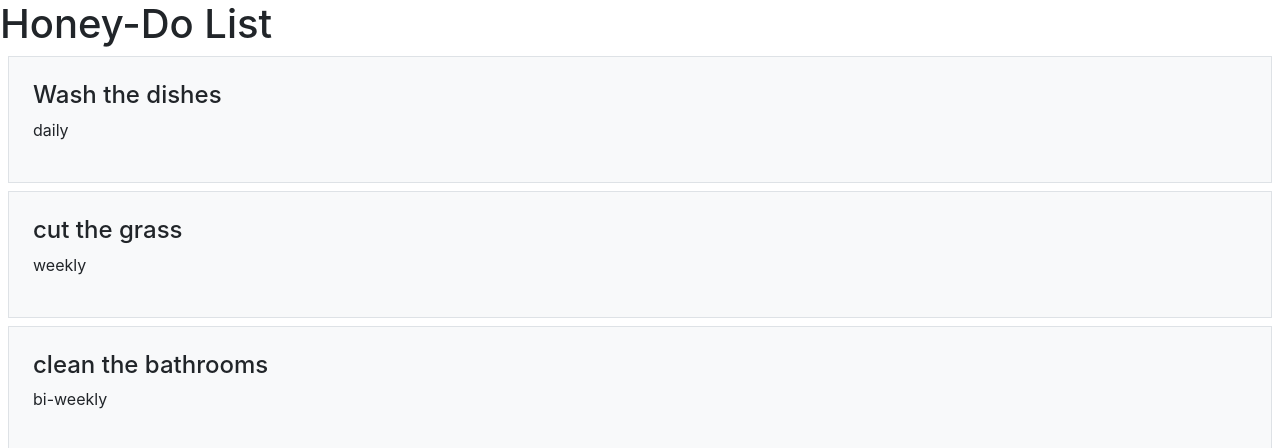
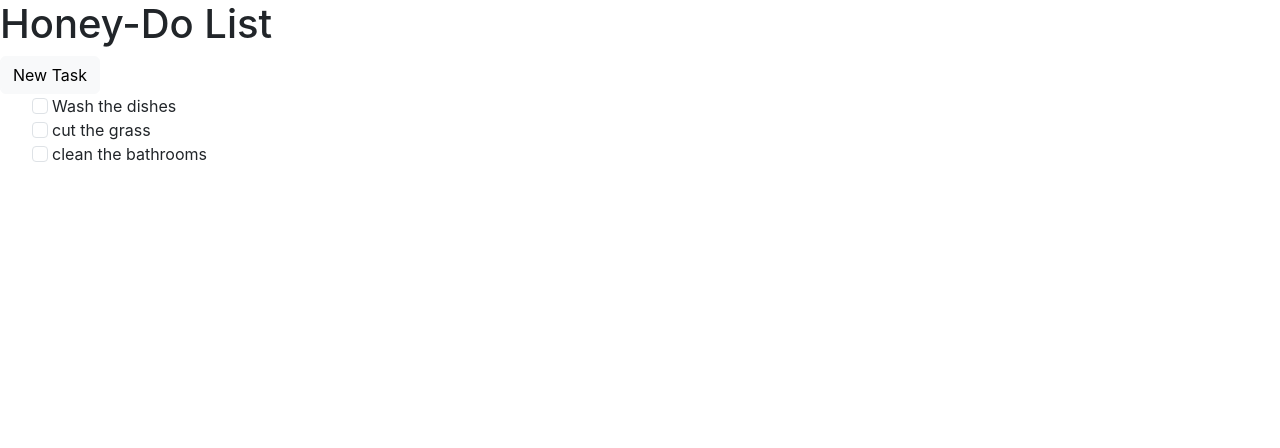
Before and after one commit to javar10/Honey-Do-List_React, a React (Create React App) app: page / in a window 1280 px wide. Shown: the top 448 px of the page. Built offline with nearby package versions, Linux system fonts and the light colour scheme.

Commit message:
added new task button and form

```diff
--- a/src/App.js
+++ b/src/App.js
@@ -1,8 +1,10 @@
-import TaskCard from "./TaskCard";
+import NewTaskForm from "./components/NewTaskForm";
+import TaskCard from "./components/TaskCard";
+import NewTaskBtn from "./components/buttons/NewTaskBtn";
 
 // time_rating options: 1: 0-30 minutes, 2: 30-60 minutes, 3: 1-2 hours, 4:2-4 hours, 5:4+ hours
-// frequency options: daily, weekly, bi-weekly, monthly, every _ months
-const ChoreList = [
+// frequency options: one-time, daily, weekly, bi-weekly, monthly, every _ months
+const TaskList = [
   {
     id: 0,
     name: "Wash the dishes",
@@ -32,10 +34,18 @@ const ChoreList = [
 ];
 
 function App() {
+  const handleClick = () => {
+    <NewTaskForm />
+  };
+
   return (
     <div >
       <h1>Honey-Do List</h1>
-      {ChoreList.map( chore => <TaskCard task={chore} />)}
+      <NewTaskBtn />
+      <ul>
+        {TaskList.map( task => <TaskCard task={task} key={task.id}/>)}
+      </ul>
+
     </div>
   );
 }
--- a/src/TaskCard.js
+++ /dev/null
@@ -1,11 +0,0 @@
-
-function TaskCard(props) {
-    return (
-        <div className="bg-light border p-4 m-2">
-            <h4>{props.task.name}</h4>
-            <p>{props.task.frequency}</p>
-        </div>
-    )
-}
-
-export default TaskCard
--- /dev/null
+++ b/src/components/NewTaskForm.js
@@ -0,0 +1,24 @@
+
+function NewTaskForm() {
+    return (
+        <>
+            <form id="newTaskForm">
+                <div className="mb-3">
+                    <label htmlFor="newTaskName" className="form-label">Task Name</label>
+                    <input type="text" className="form-control" id="newTaskName" />
+                </div>
+                <select className="form-select" aria-label="Default select example" id="newTaskFrequency">
+                    <option defaultValue disabled>Frequency</option>
+                    <option value="One-Time">One-Time</option>
+                    <option value="Daily">Daily</option>
+                    <option value="Weekly">Weekly</option>
+                    <option value="Bi-Weekly">Bi-Weekly</option>
+                    <option value="Monthly">Monthly</option>
+                </select>
+                <button type="submit" className="btn btn-light">Submit</button>
+            </form>
+        </>
+    );
+}
+
+export default NewTaskForm;
--- /dev/null
+++ b/src/components/TaskCard.js
@@ -0,0 +1,11 @@
+
+function TaskCard(props) {
+    return (
+        <li className="list-group-item">
+            <input className="form-check-input me-1" type="checkbox" value="" aria-label="..." id={`task${props.task.id}`}/>
+            {props.task.name}
+        </li>
+    )
+}
+
+export default TaskCard
--- /dev/null
+++ b/src/components/buttons/NewTaskBtn.js
@@ -0,0 +1,23 @@
+import { useState } from 'react';
+import NewTaskForm from "../NewTaskForm";
+
+function NewTaskBtn() {
+    let [isNewTask, setIsNewTask] = useState(false);
+
+    function displayForm() {
+        setIsNewTask(isNewTask = true);
+
+    }
+
+    return (
+        <div>
+            {isNewTask && <NewTaskForm />}
+            <button type="button" className="btn btn-light" id="newTaskBtn" onClick={displayForm}>
+                New Task
+            </button>
+        </div>
+
+    );
+}
+
+export default NewTaskBtn
```
